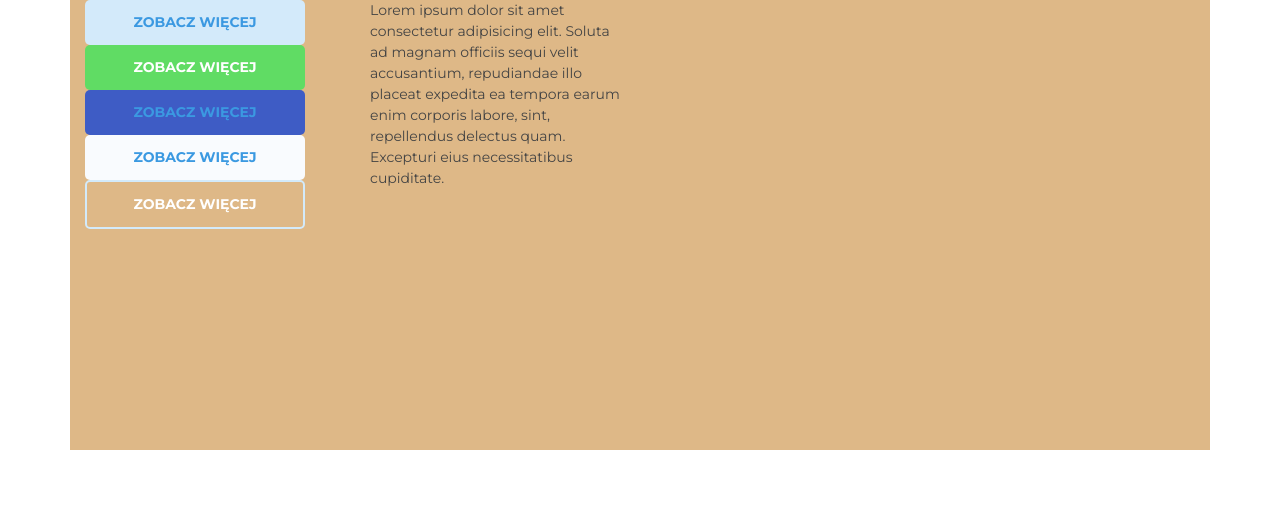
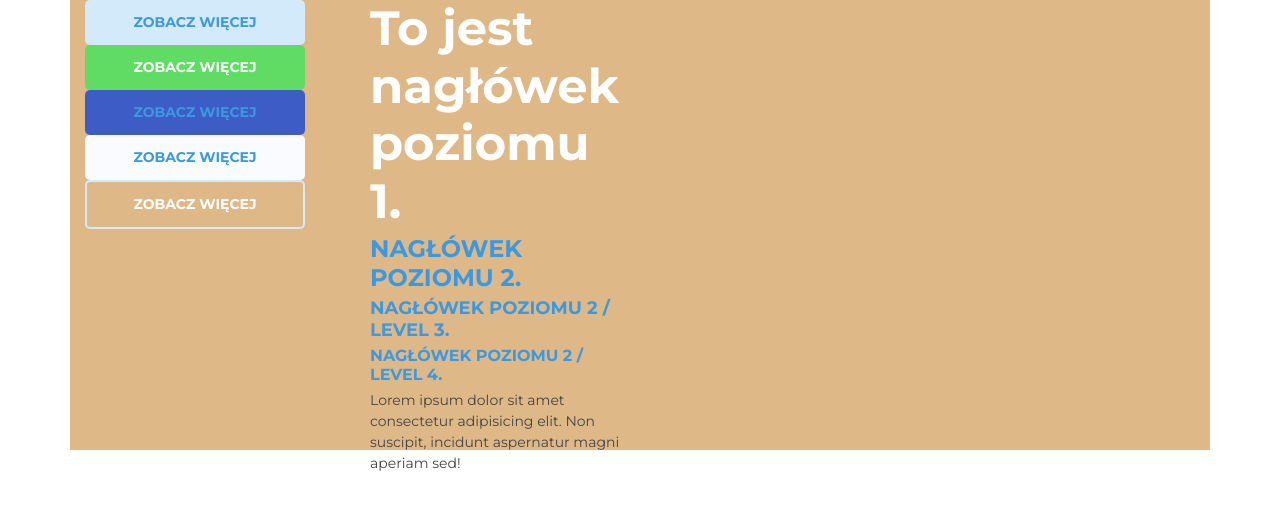
Before and after one commit to RobertSajdak/Health-Care-Clinic, a website: page src/index.html in a window 1280 px wide. Drawn offline with nearby package versions, Linux system fonts and the light colour scheme; files that its build step writes are made by us from their sources.

Commit message:
#6 - added SCSS styling variants for the header.

```diff
--- a/src/index.html
+++ b/src/index.html
@@ -30,11 +30,21 @@
           class="o-col o-col--md50 o-col--lg25"
           style="height: 400px; margin-bottom: 50px"
         >
+          <h1 class="c-heading c-heading--level1 c-heading--white">
+            To jest nagłówek poziomu 1.
+          </h1>
+          <h2 class="c-heading c-heading--level2 c-heading--upperCase">
+            Nagłówek poziomu 2.
+          </h2>
+          <h2 class="c-heading c-heading--level3 c-heading--upperCase">
+            Nagłówek poziomu 2 / level 3.
+          </h2>
+          <h2 class="c-heading c-heading--level4 c-heading--upperCase">
+            Nagłówek poziomu 2 / level 4.
+          </h2>
           <p>
-            Lorem ipsum dolor sit amet consectetur adipisicing elit. Soluta ad
-            magnam officiis sequi velit accusantium, repudiandae illo placeat
-            expedita ea tempora earum enim corporis labore, sint, repellendus
-            delectus quam. Excepturi eius necessitatibus cupiditate.
+            Lorem ipsum dolor sit amet consectetur adipisicing elit. Non
+            suscipit, incidunt aspernatur magni aperiam sed!
           </p>
         </div>
       </div>
--- /dev/null
+++ b/src/sass/06-components/_heading.scss
@@ -0,0 +1,44 @@
+@use "../01-settings/variables" as *;
+@use "../02-tools/mixins" as *;
+
+.c-heading {
+  color: $blue-text;
+  line-height: $line-height-sm;
+  margin-bottom: $grid-base / 2;
+
+  &--level1 {
+    font-size: $font-size-2;
+
+    @include large-up {
+      font-size: $font-size-1;
+    }
+  }
+
+  &--level2 {
+    font-size: $font-size-3;
+
+    @include large-up {
+      font-size: $font-size-2;
+    }
+  }
+
+  &--level3 {
+    font-size: $font-size-3;
+  }
+
+  &--level4 {
+    font-size: $font-size-4;
+  }
+
+  &--level5 {
+    font-size: $font-size-5;
+  }
+
+  &--upperCase {
+    text-transform: uppercase;
+  }
+
+  &--white {
+    color: $white;
+  }
+}
--- a/src/sass/06-components/_index.scss
+++ b/src/sass/06-components/_index.scss
@@ -1 +1,2 @@
 @forward "_btn";
+@forward "_heading";
--- a/src/sass/style.scss
+++ b/src/sass/style.scss
@@ -8,3 +8,4 @@
 @use "05-objects/col";
 
 @use "06-components/btn";
+@use "06-components/heading";
```
